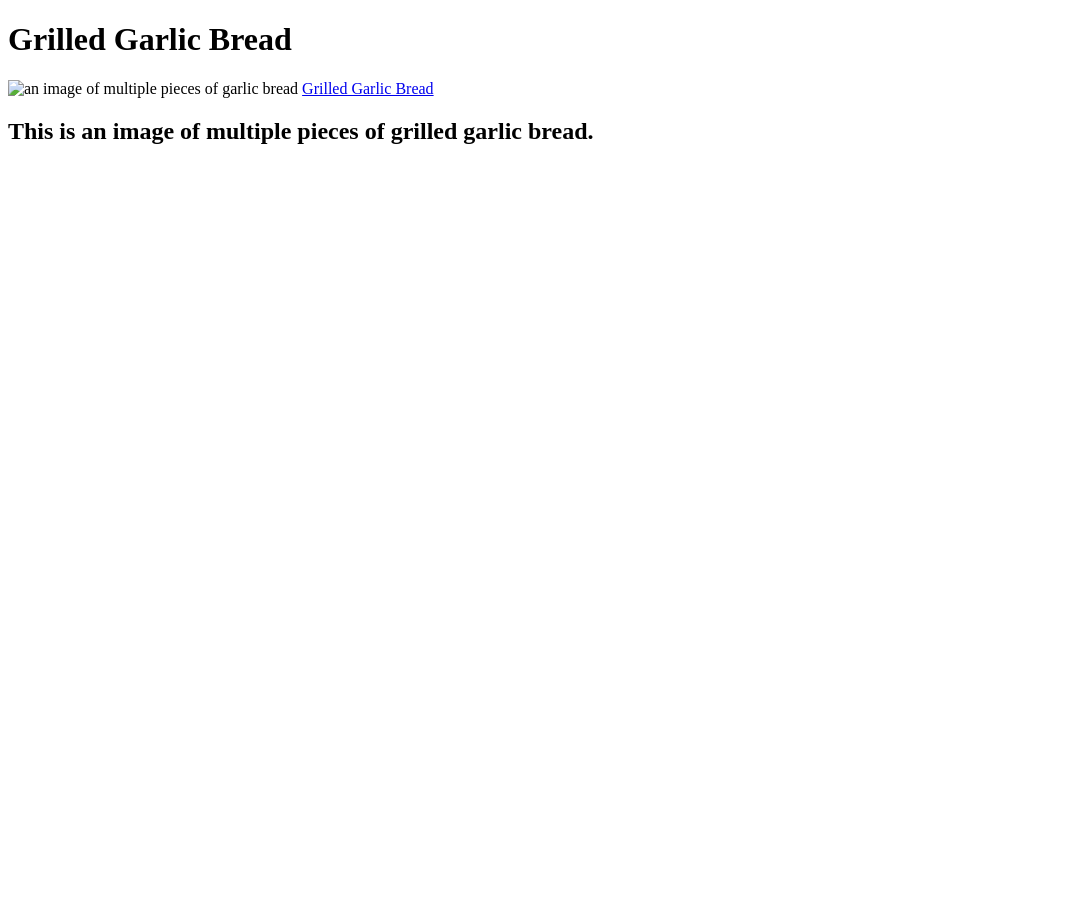
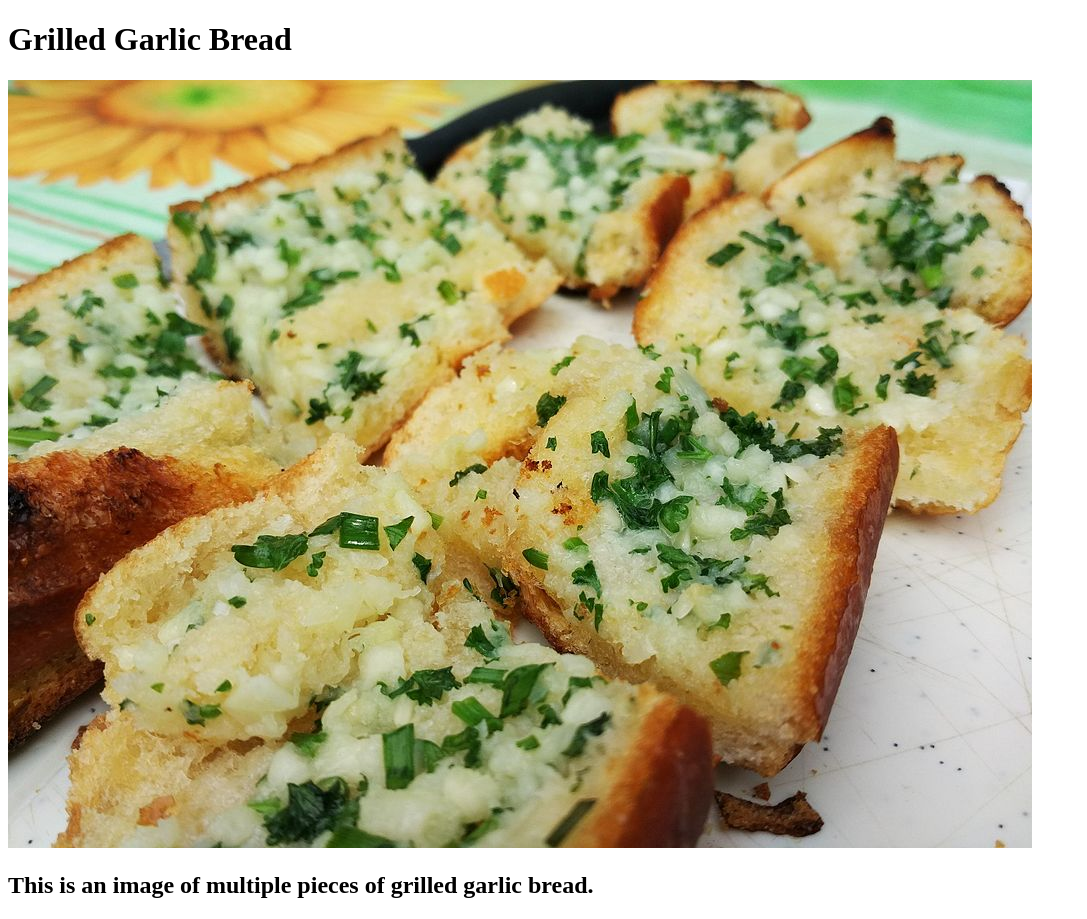
Before and after one commit to derryck1/odin-recipes, a plain HTML site: page recipes/ggb.html in a window 1280 px wide. Shown: the whole page, without its empty margins (0-1087 px from the left). Before the commit the page ends 800 px from the top, so only its background shows below. Drawn offline with Linux system fonts and the light colour scheme.

Commit message:
Move GGB.html url back to index. Point GGB photo
This was more fixes for my earlier code. Had to copy the url to GGB
Recipe back to index as I had copied too much the first time and
Had to point the image element back one directory by using ./images

```diff
--- a/recipes/ggb.html
+++ b/recipes/ggb.html
@@ -7,8 +7,8 @@
 
     <body>
         <h1>Grilled Garlic Bread</h1>
-        <img src="images/ggb.jpg" alt="an image of multiple pieces of garlic bread">
-        <a href="recipes/ggb.html">Grilled Garlic Bread</a>
+        <img src="../images/ggb.jpg" alt="an image of multiple pieces of garlic bread">
+
         <h2>This is an image of multiple pieces of grilled garlic bread.</h2>
     </body>
 </html>
```
Also changed, not shown: index.html (+1 -1 lines).
